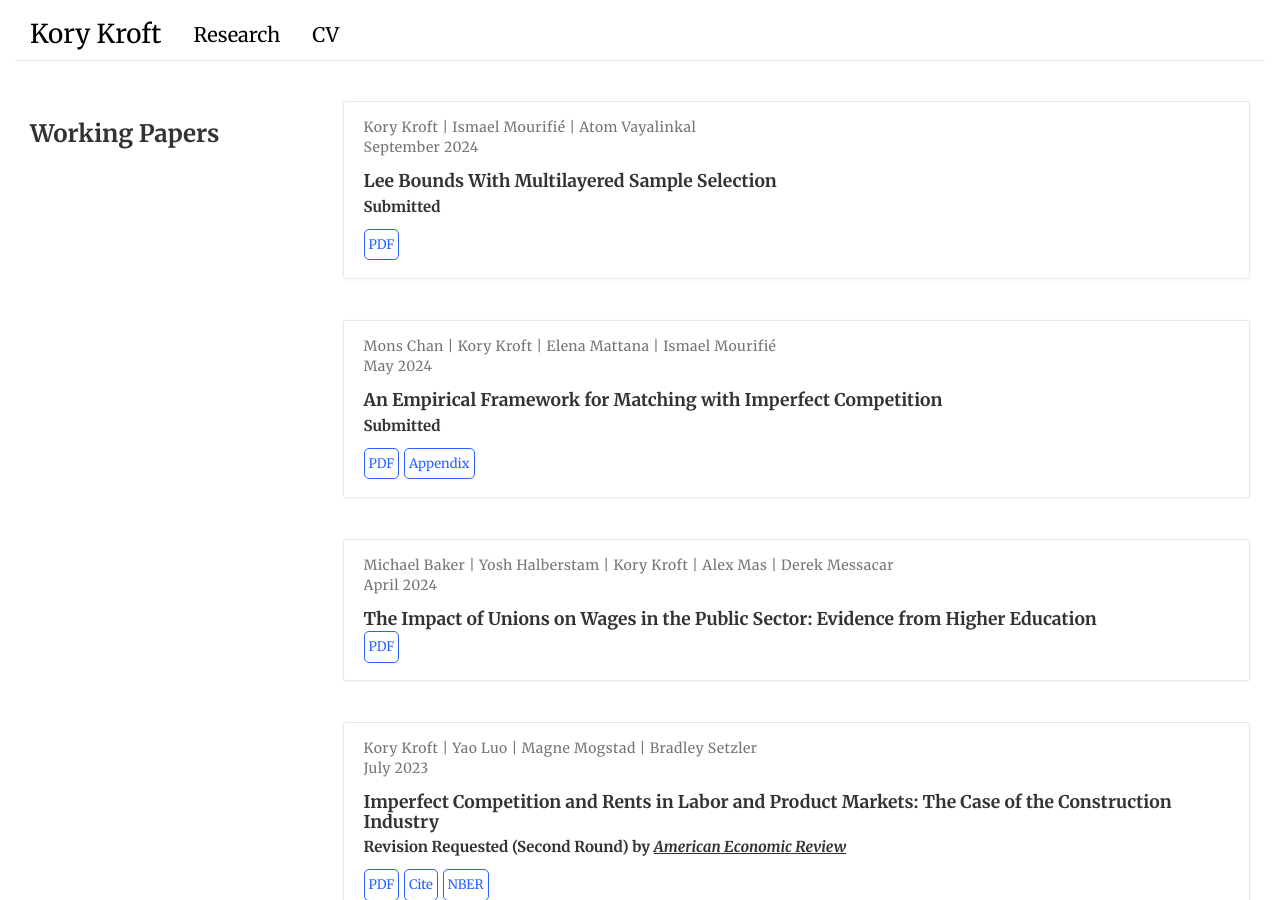
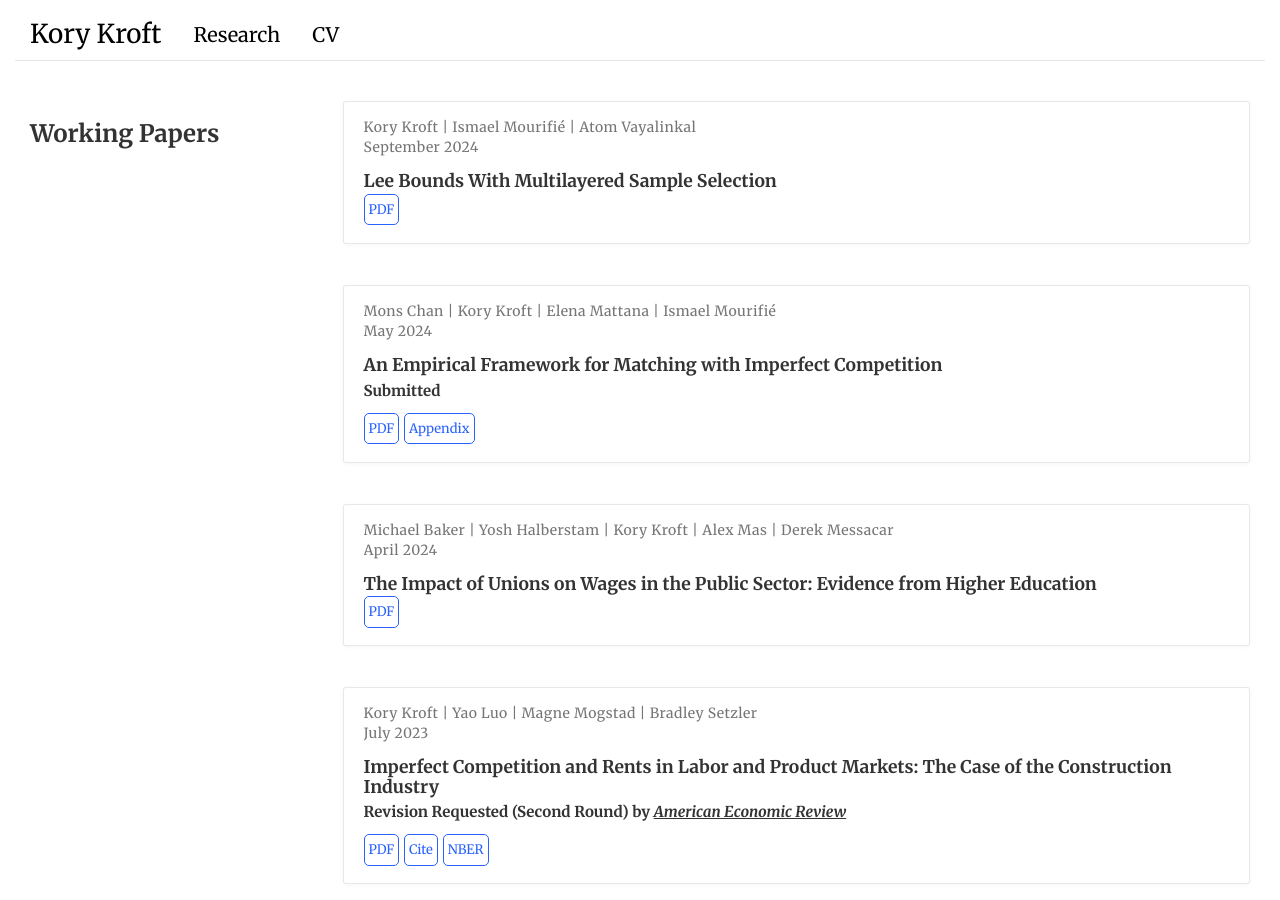
Before and after one commit to korykroft/korykroft.github.io, a Jekyll site: the page built from research/index.html, in a window 1280 px wide and 900 px high. Built offline with Jekyll 4.4.1, drawn with Linux system fonts in a browser that asks for light colours.

Commit message:
Update index.html

```diff
--- a/research/index.html
+++ b/research/index.html
@@ -26,7 +26,6 @@ description:
     </div>
     <h3 class="article-title mb-1 mt-3">Lee Bounds With Multilayered Sample Selection</h3>
     <div class="article-style">
-      <p><strong>Submitted</ins></strong>
     </div>
     <div class="btn-links">
       <a class="btn btn-outline-primary my-1 mr-1 btn-sm" href="/files/KMV_09062024_MAIN.pdf" target="_blank" rel="noopener">PDF</a>
```
